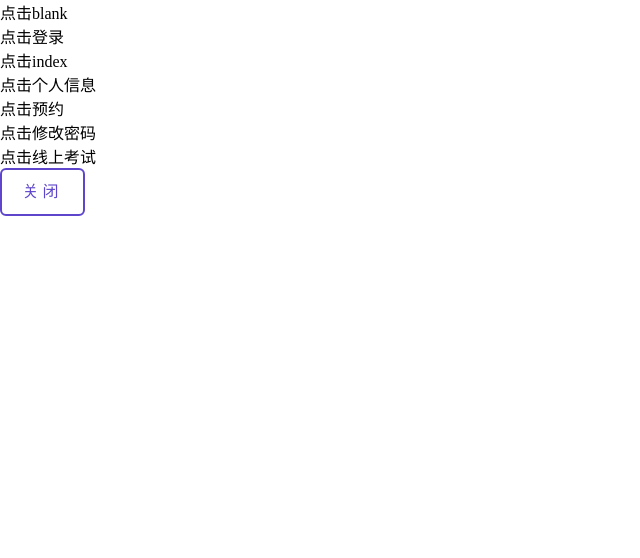
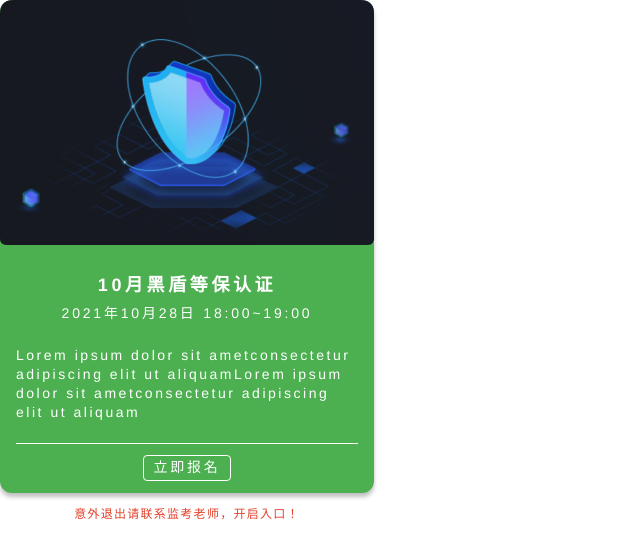
Before and after one commit to Smart-Yanmeng/Black-Shield, a Vue app in the folder Black-Shield/: page /blank in a window 1280 px wide. Shown: the top 558 px of the page, without its empty margins (0-640 px from the left). Built offline with nearby package versions, Linux system fonts and the light colour scheme.

Commit message:
2023/06/05

```diff
--- a/Black-Shield/src/App.vue
+++ b/Black-Shield/src/App.vue
@@ -1,12 +1,12 @@
 <template>
   <div class="router-box">
-    <router-link to="/blank">点击blank</router-link>
-    <router-link to="/login">点击登录</router-link>
-    <router-link to="/index">点击index</router-link>
-    <router-link to="/user">点击个人信息</router-link>
-    <router-link to="/appointment">点击预约</router-link>
-    <router-link to="/changePwd">点击修改密码</router-link>
-    <router-link to="/online">点击线上考试</router-link>
+<!--    <router-link to="/blank">点击blank</router-link>-->
+<!--    <router-link to="/login">点击登录</router-link>-->
+<!--    <router-link to="/index">点击index</router-link>-->
+<!--    <router-link to="/user">点击个人信息</router-link>-->
+<!--    <router-link to="/appointment">点击预约</router-link>-->
+<!--    <router-link to="/changePwd">点击修改密码</router-link>-->
+<!--    <router-link to="/online">点击线上考试</router-link>-->
     <router-view></router-view>
   </div>
 
--- /dev/null
+++ b/Black-Shield/src/components/AuthenticationCard.vue
@@ -0,0 +1,121 @@
+<script setup>
+
+import GoRegister from "@/components/GoRegister.vue";
+</script>
+
+<template>
+  <div class="box">
+    <div class="header">
+      <img src="./../image/top01.png" alt="#">
+    </div>
+
+    <div class="body">
+      <div class="title">10月黑盾等保认证</div>
+      <div class="date">2021年10月28日 18:00~19:00</div>
+      <div class="intro">Lorem ipsum dolor sit ametconsectetur adipiscing elit ut aliquamLorem ipsum dolor sit
+        ametconsectetur adipiscing elit ut aliquam
+      </div>
+      <div class="line"></div>
+      <div class="status">
+          <GoRegister class="before"></GoRegister>
+        <div class="begin"></div>
+        <div class="after"></div>
+      </div>
+    </div>
+
+    <div class="err">意外退出请联系监考老师，开启入口！</div>
+  </div>
+</template>
+
+<style scoped>
+.box {
+  width: 374px;
+  height: 493px;
+
+  background: #4CAF50;
+  box-shadow: 0px 4px 4px rgba(0, 0, 0, 0.25);
+  border-radius: 12px;
+}
+
+.body {
+  position: relative;
+  align-items: center;
+}
+
+.title {
+  height: 21px;
+  margin: 26px 0 10px 0;
+
+  font-family: 'Helvetica', serif;
+  font-style: normal;
+  font-weight: 700;
+  font-size: 18px;
+  line-height: 21px;
+
+  text-align: center;
+  letter-spacing: 0.2em;
+
+  color: #FFFFFF;
+}
+
+.date {
+  height: 14px;
+  margin-bottom: 26px;
+
+  font-family: 'Helvetica', serif;
+  font-style: normal;
+  font-weight: 400;
+  font-size: 14px;
+  line-height: 14px;
+
+  text-align: center;
+  letter-spacing: 0.2em;
+
+  color: #FFFFFF;
+}
+
+.intro {
+  width: 342px;
+  height: 74px;
+  margin: auto;
+
+  font-family: 'Helvetica', serif;
+  font-style: normal;
+  font-weight: 400;
+  font-size: 14px;
+  line-height: 135%;
+
+  letter-spacing: 0.18em;
+
+  color: #FFFFFF;
+}
+
+.line {
+  width: 342px;
+  margin: 23px auto 0 auto;
+
+  border-bottom: 1px #FFFFFF solid;
+}
+
+.status {
+  height: 50px;
+  padding: 11px 0;
+}
+
+.err {
+  height: 16px;
+  margin: 12px auto;
+
+  text-align: center;
+
+  font-family: 'PingFang SC',serif;
+  font-style: normal;
+  font-weight: 400;
+  font-size: 12px;
+  line-height: 135%;
+
+  letter-spacing: 0.105em;
+
+  color: #E3402A;
+}
+</style>
--- /dev/null
+++ b/Black-Shield/src/components/GoRegister.vue
@@ -0,0 +1,31 @@
+<script setup>
+
+</script>
+
+<template>
+  <div class="container">
+    <router-link to="#">立即报名</router-link>
+  </div>
+</template>
+
+<style scoped>
+.container {
+  width: 88px;
+  height: 26px;
+  margin: auto;
+  border: 1px #FFFFFF solid;
+  border-radius: 4px;
+
+  text-align: center;
+
+  font-family: 'PingFang SC',serif;
+  font-style: normal;
+  font-weight: 400;
+  font-size: 14px;
+  line-height: 24px;
+
+  letter-spacing: 0.2em;
+
+  color: #FFFFFF;
+}
+</style>
--- a/Black-Shield/src/pages/views/Blank.vue
+++ b/Black-Shield/src/pages/views/Blank.vue
@@ -1,12 +1,12 @@
 <script setup>
 
-// import Menu from "@/components/Menu.vue";
-import WhiteButton from "@/components/WhiteButton.vue";
+import AuthenticationCard from "@/components/AuthenticationCard.vue";
+import GoRegister from "@/components/GoRegister.vue";
 </script>
 
 <template>
-<!--  <Menu></Menu>-->
-  <white-button></white-button>
+  <AuthenticationCard></AuthenticationCard>
+  <GoRegister></GoRegister>
 </template>
 
 <style scoped>
--- a/Black-Shield/src/pages/views/Login.vue
+++ b/Black-Shield/src/pages/views/Login.vue
@@ -14,7 +14,10 @@ import Footer from "@/components/Footer.vue";
       <img class="bg" src="./../../image/background01.png" alt="#">
       <div class="left-box">
         <div class="left"></div>
-        <img class="close" src="./../../image/X.png" alt="#">
+        <router-link to="index">
+          <img class="close" src="./../../image/X.png" alt="#">
+        </router-link>
+        <router-view></router-view>
 
         <span class="title">欢迎登录</span>
         <div class="username">
--- a/Black-Shield/src/pages/views/Online.vue
+++ b/Black-Shield/src/pages/views/Online.vue
@@ -1,6 +1,7 @@
 <script setup>
 import Header from "@/components/Header.vue";
 import Footer from "@/components/Footer.vue";
+import AuthenticationCard from "@/components/AuthenticationCard.vue";
 </script>
 
 <template>
@@ -17,6 +18,17 @@ import Footer from "@/components/Footer.vue";
       <div class="appointment-bar">
         <img class="bar-img" src="./../../image/exam.png" alt="#">
         <span class="bar-title">考试预约</span>
+      </div>
+
+      <div class="appointment-box">
+        <AuthenticationCard></AuthenticationCard>
+        <AuthenticationCard></AuthenticationCard>
+        <AuthenticationCard></AuthenticationCard>
+      </div>
+
+      <div class="attention">
+        <div class="a">注：海峡黑盾网络安全认证（机试）为线下考试，考试预约请联系班级群内教务老师</div>
+        <div class="b">点击查看<a class="notice" href="#">考生须知</a></div>
       </div>
     </div>
 
@@ -63,4 +75,33 @@ export default {
 .bar-title {
   margin: auto 0 auto -15px;
 }
+
+.appointment-box {
+  height: 533px;
+  display: flex;
+  justify-content: space-between;
+}
+
+.attention {
+  height: 57px;
+  margin-bottom: 54px;
+
+  font-family: 'Helvetica',serif;
+  font-style: normal;
+  font-weight: 400;
+  font-size: 14px;
+  line-height: 135%;
+
+  letter-spacing: 0.105em;
+
+  color: #000000;
+}
+
+.a {
+  margin-bottom: 20px;
+}
+
+.notice {
+  color: #306BFD;
+}
 </style>
```
